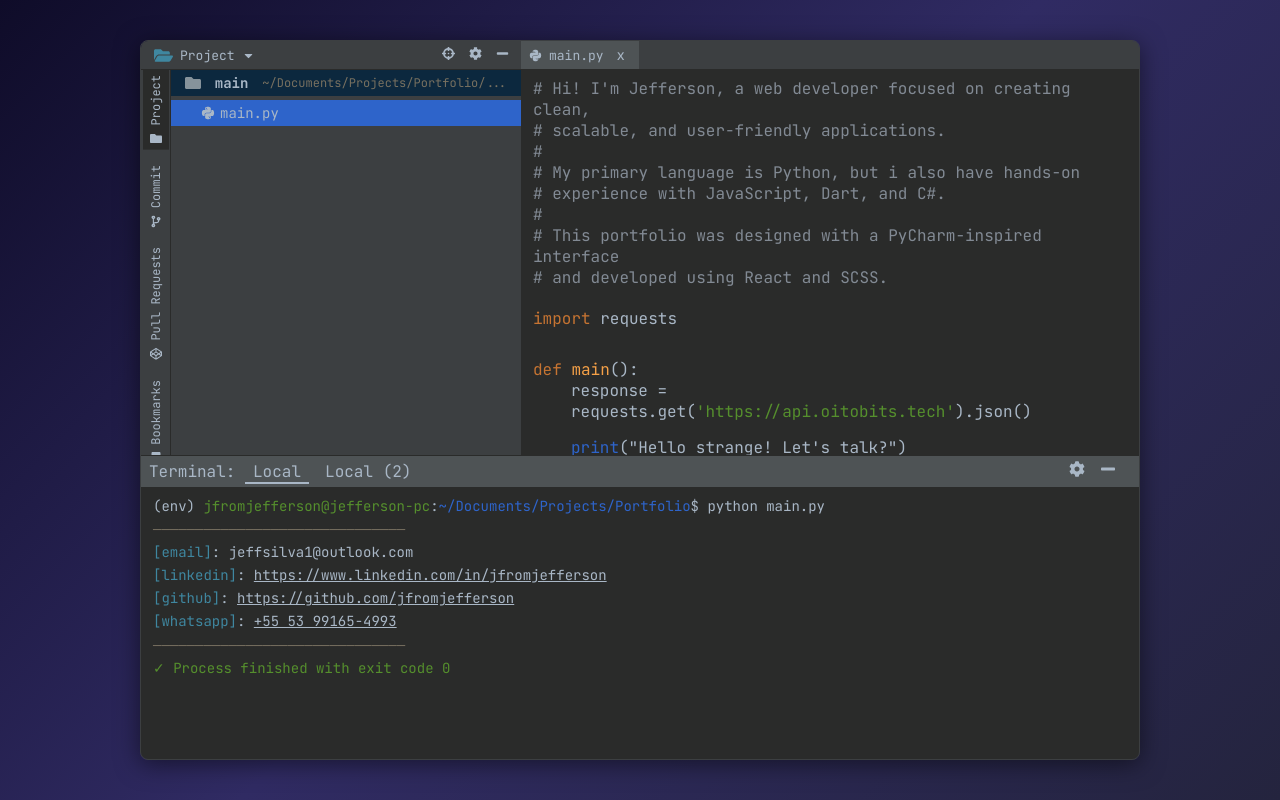
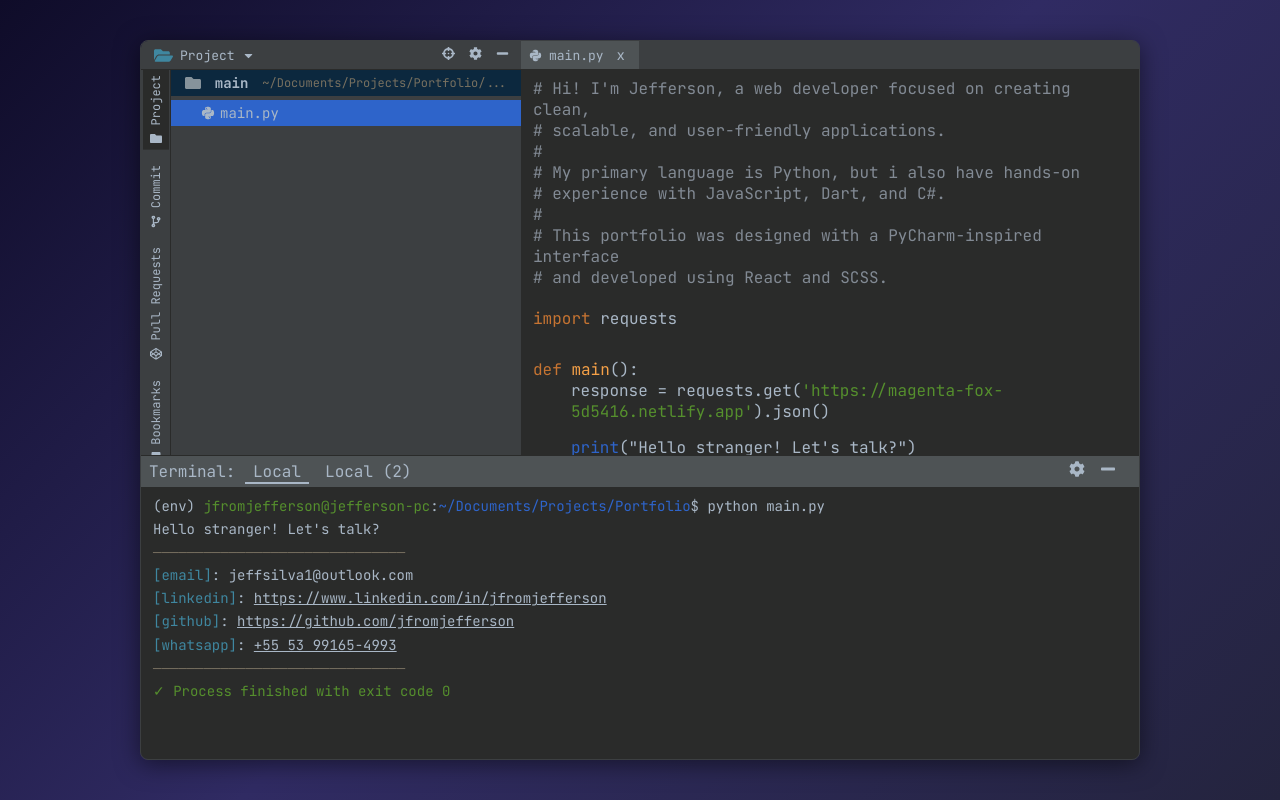
Before and after one commit to jfromjefferson/portfolio, a React (Vite) app: page / in a window 1280 px wide. Built offline with nearby package versions, Linux system fonts and the light colour scheme.

Commit message:
Add greeting message in Terminal and update API URL in Editor

```diff
--- a/src/components/Terminal/index.tsx
+++ b/src/components/Terminal/index.tsx
@@ -80,6 +80,9 @@ export function Terminal() {
         {step === 'output' && (
           <>
             <p className={`${styles.line} ${styles.reveal}`}>
+              Hello stranger! Let's talk?
+            </p>
+            <p className={`${styles.line} ${styles.reveal}`}>
               <span className={styles.dim}>──────────────────────────────</span>
             </p>
             {contacts.map((item, i) => (
--- a/src/components/editor/main.tsx
+++ b/src/components/editor/main.tsx
@@ -24,11 +24,11 @@ export function Editor() {
         <div className={styles.functionBody}>
           <p>
             response = requests.get(
-            <span className={styles.greenText}>&apos;https://api.oitobits.tech&apos;</span>
+            <span className={styles.greenText}>&apos;https://magenta-fox-5d5416.netlify.app&apos;</span>
             ).json()
           </p>
           <p className={styles.firstPrint}>
-            <span className={styles.blueText}>print</span>(&quot;Hello strange! Let&apos;s
+            <span className={styles.blueText}>print</span>(&quot;Hello stranger! Let&apos;s
             talk?&quot;)
           </p>
           <p className={styles.loop}>
```
